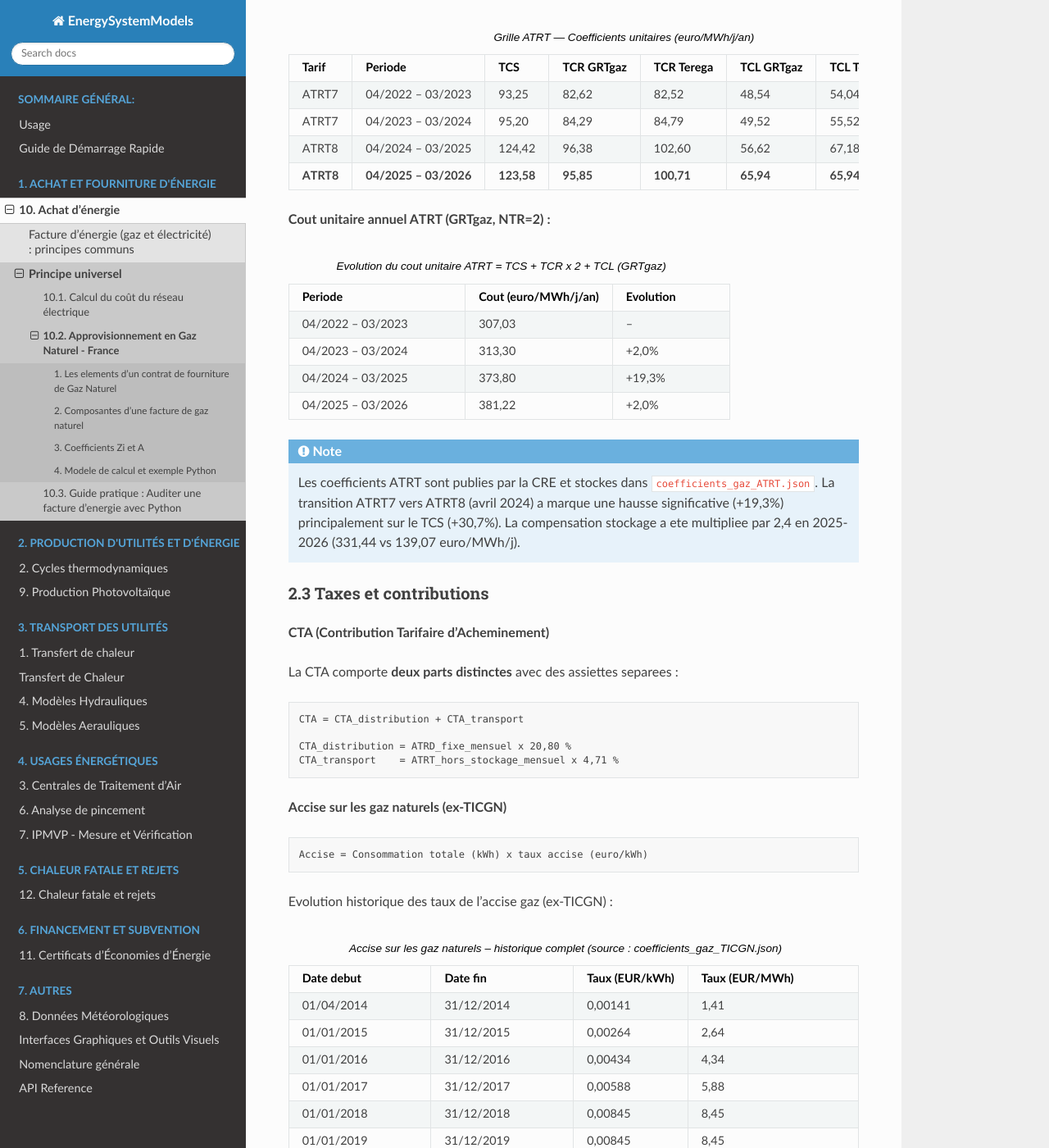
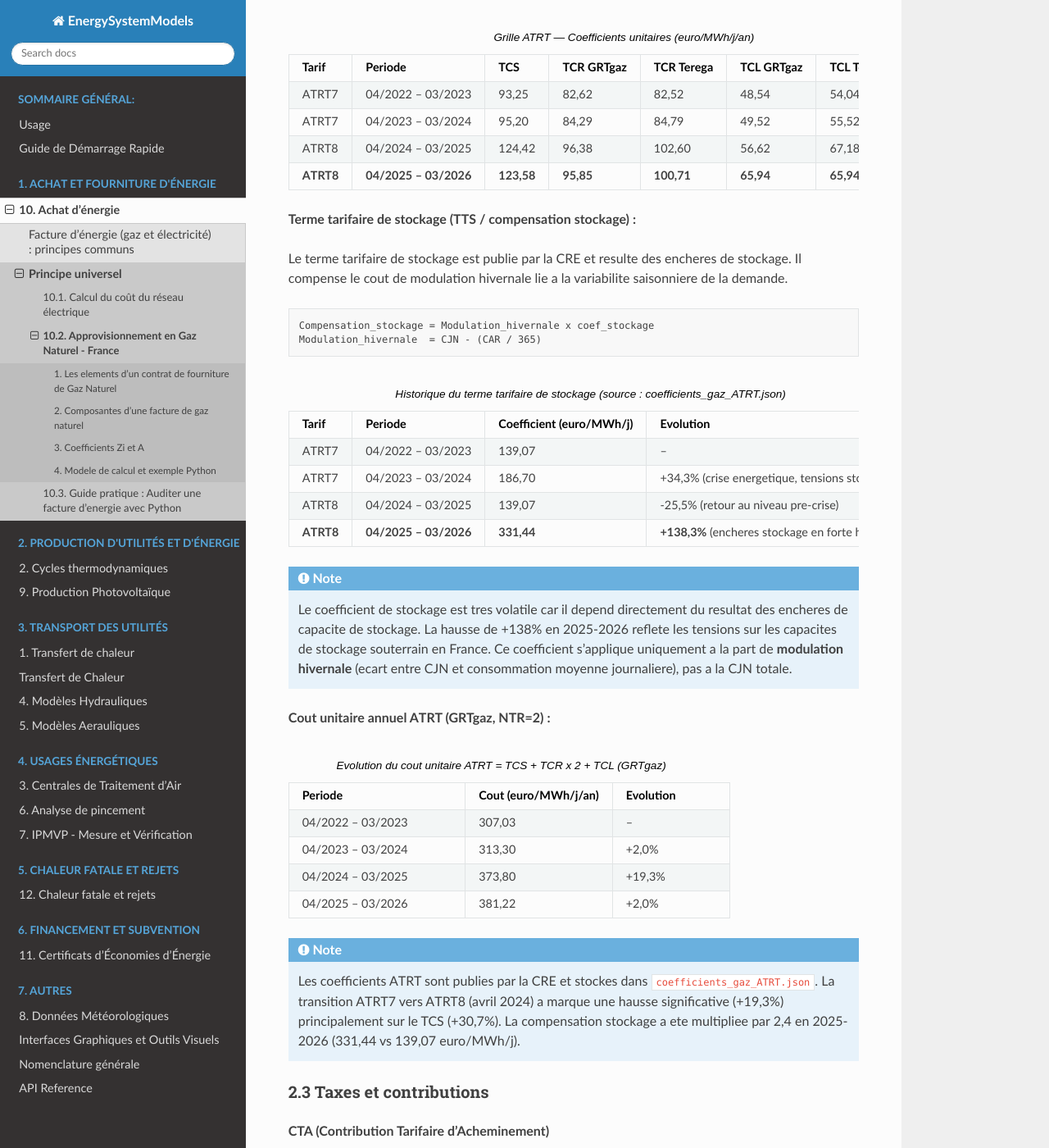
Before and after one commit to ZoheirHADID/EnergySystemModels-fr, a Sphinx documentation site: the page built from docs/source/010-achat-energie/contrat_gaz.rst, in a window 1280 px wide and 1400 px high, scrolled down 4888 px. Shown: the whole window at 82% size. Built offline with Sphinx 7.4.7 and the Read the Docs theme 3.1.0, drawn with Linux system fonts in a browser that asks for light colours; pages that are not in the unit, such as notebooks, are missing from menus.

Commit message:
docs(gaz): add storage tariff (TTS) historical table with CRE auction data
- Add dedicated table for coef_compensation_stockage (4 periods, ATRT7→ATRT8)
- Document formula: Compensation = Modulation_hivernale x coef_stockage
- Highlight +138.3% increase in 2025-2026 due to storage auction tensions
- Note volatility linked to underground storage capacity auctions

Co-Authored-By: Claude Opus 4.6 (1M context) <noreply@anthropic.com>

```diff
--- a/docs/source/010-achat-energie/contrat_gaz.rst
+++ b/docs/source/010-achat-energie/contrat_gaz.rst
@@ -421,6 +421,49 @@ meme raccorde au reseau de distribution, car le gaz transite d'abord par le tran
      - **65,94**
      - **65,94**
      - **331,44**
+
+**Terme tarifaire de stockage (TTS / compensation stockage) :**
+
+Le terme tarifaire de stockage est publie par la CRE et resulte des encheres de stockage.
+Il compense le cout de modulation hivernale lie a la variabilite saisonniere de la demande.
+
+.. code-block:: text
+
+   Compensation_stockage = Modulation_hivernale x coef_stockage
+   Modulation_hivernale  = CJN - (CAR / 365)
+
+.. list-table:: Historique du terme tarifaire de stockage (source : coefficients_gaz_ATRT.json)
+   :header-rows: 1
+   :widths: 15 25 25 35
+
+   * - Tarif
+     - Periode
+     - Coefficient (euro/MWh/j)
+     - Evolution
+   * - ATRT7
+     - 04/2022 -- 03/2023
+     - 139,07
+     - --
+   * - ATRT7
+     - 04/2023 -- 03/2024
+     - 186,70
+     - +34,3% (crise energetique, tensions stockage)
+   * - ATRT8
+     - 04/2024 -- 03/2025
+     - 139,07
+     - -25,5% (retour au niveau pre-crise)
+   * - **ATRT8**
+     - **04/2025 -- 03/2026**
+     - **331,44**
+     - **+138,3%** (encheres stockage en forte hausse)
+
+.. note::
+
+   Le coefficient de stockage est tres volatile car il depend directement du resultat
+   des encheres de capacite de stockage. La hausse de +138% en 2025-2026 reflete
+   les tensions sur les capacites de stockage souterrain en France.
+   Ce coefficient s'applique uniquement a la part de **modulation hivernale**
+   (ecart entre CJN et consommation moyenne journaliere), pas a la CJN totale.
 
 **Cout unitaire annuel ATRT (GRTgaz, NTR=2) :**
 
```
